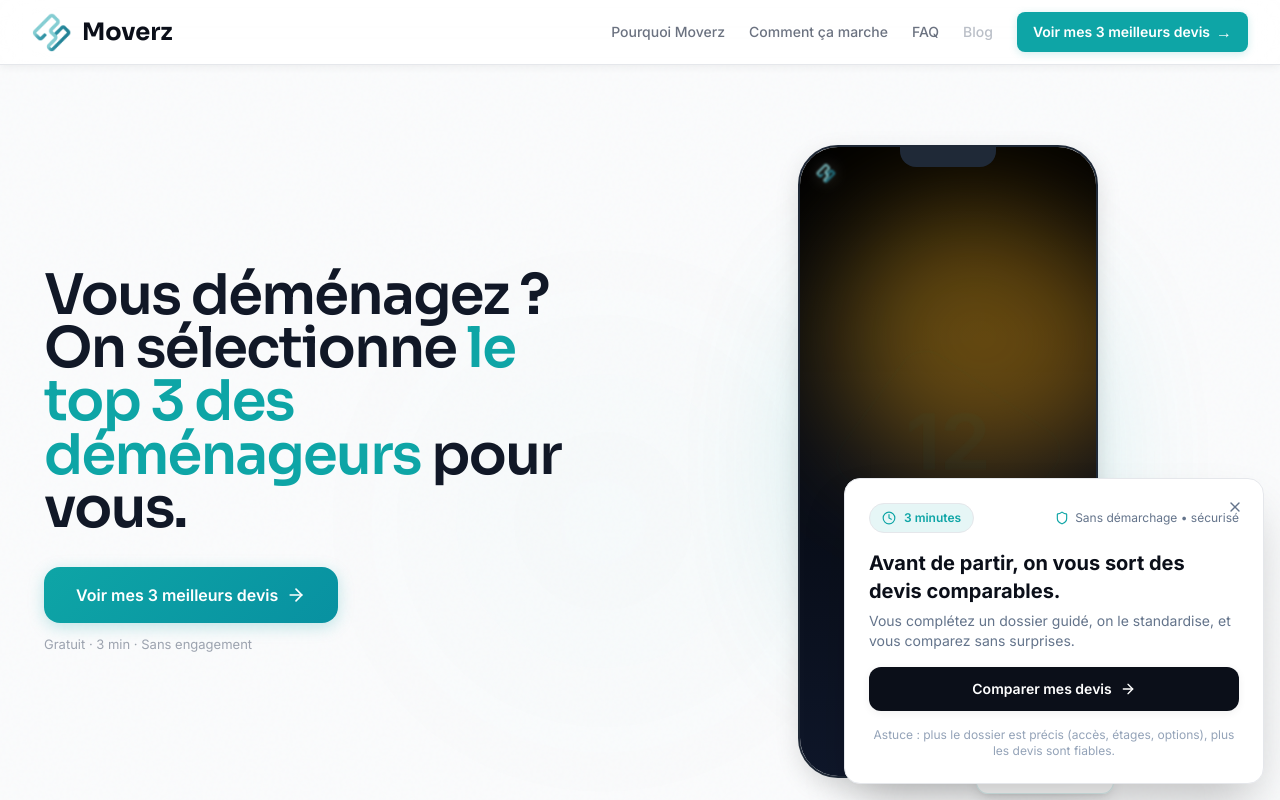
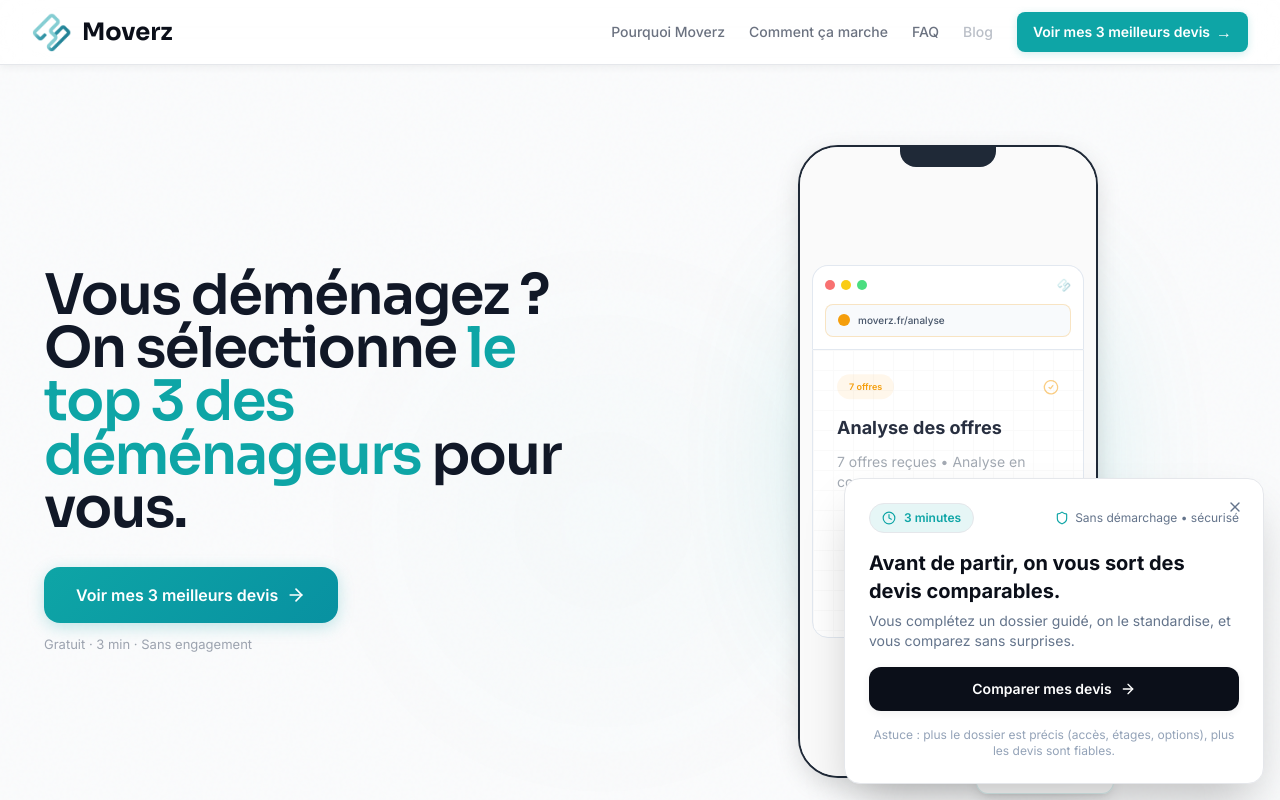
Before and after one commit to gdetaisne/moverz-fr, a Next.js app: page / in a window 1280 px wide. Shown: the top 800 px of the page. Built offline with nearby package versions, Linux system fonts and the light colour scheme.

Commit message:
🎨 Hero: Fake Browser style Linear - Ultra clean & minimal

```diff
--- a/components/sections/HeroV4TwoColumn.tsx
+++ b/components/sections/HeroV4TwoColumn.tsx
@@ -24,239 +24,243 @@ const STEPS = [
   { num: "3", text: "Vous choisissez sereinement", bold: true },
 ] as const;
 
-// ULTRA APPLE MORPHING ANIMATION - Liquid Blobs + Logo Formation
+// FAKE BROWSER ANIMATION - LINEAR STYLE (Clean & Minimal)
 function MorphingUIAnimation() {
   const [stage, setStage] = useState(0);
 
   useEffect(() => {
     const interval = setInterval(() => {
-      setStage((prev) => (prev + 1) % 5);
-    }, 3200);
+      setStage((prev) => (prev + 1) % 4);
+    }, 3000);
     return () => clearInterval(interval);
   }, []);
 
   const stages = [
-    { id: 0, label: "Envoi", count: "1", color: "#6366F1", gradient: "linear-gradient(135deg, #818CF8 0%, #6366F1 100%)" },
-    { id: 1, label: "Contact", count: "12", color: "#0EA5A6", gradient: "linear-gradient(135deg, #14B8A6 0%, #0EA5A6 100%)" },
-    { id: 2, label: "Réception", count: "7", color: "#F59E0B", gradient: "linear-gradient(135deg, #FBBF24 0%, #F59E0B 100%)" },
-    { id: 3, label: "Sélection", count: "3", color: "#10B981", gradient: "linear-gradient(135deg, #34D399 0%, #10B981 100%)" },
-    { id: 4, label: "Validation", count: "✓", color: "#0EA5A6", gradient: "linear-gradient(135deg, #0EA5A6 0%, #0891A1 100%)" },
+    {
+      id: 0,
+      url: "moverz.fr/dossier",
+      title: "Dossier créé",
+      content: "Paris → Lyon • 60m² • T3",
+      metric: "1 dossier",
+      color: "#64748B"
+    },
+    {
+      id: 1,
+      url: "moverz.fr/matching",
+      title: "Mise en concurrence",
+      content: "12 déménageurs contactés",
+      metric: "12 contacts",
+      color: "#0EA5A6"
+    },
+    {
+      id: 2,
+      url: "moverz.fr/analyse",
+      title: "Analyse des offres",
+      content: "7 offres reçues • Analyse en cours",
+      metric: "7 offres",
+      color: "#F59E0B"
+    },
+    {
+      id: 3,
+      url: "moverz.fr/selection",
+      title: "Top 3 Moverz",
+      content: "3 offres fiables sélectionnées",
+      metric: "3 offres",
+      color: "#10B981"
+    },
   ];
 
   const currentStage = stages[stage];
 
   return (
     <div
-      className="relative h-full w-full overflow-hidden flex items-center justify-center"
+      className="relative h-full w-full overflow-hidden p-3 flex items-center justify-center"
+      style={{ background: "#FAFAFA" }}
+    >
+      {/* Fake Browser Window - Linear Style */}
+      <motion.div
+        className="relative w-full max-w-sm mx-auto"
+        initial={{ opacity: 0, y: 20 }}
+        animate={{ opacity: 1, y: 0 }}
+        transition={{ duration: 0.6 }}
+      >
+        {/* Browser Chrome */}
+        <div
+          className="rounded-t-2xl border border-b-0 p-3"
           style={{
-        background: "linear-gradient(180deg, #000000 0%, #0F172A 100%)"
+            background: "white",
+            borderColor: "#E2E8F0"
           }}
         >
-      {/* Animated Blobs Background - Apple Style */}
-      <motion.div
-        className="absolute inset-0 opacity-40"
-        style={{ filter: "blur(60px)" }}
-      >
-        <motion.div
-          className="absolute w-48 h-48 rounded-full"
-          style={{ background: currentStage.gradient }}
-          animate={{
-            x: ["-10%", "110%", "-10%"],
-            y: ["0%", "80%", "0%"],
-            scale: [1, 1.2, 1],
-          }}
-          transition={{
-            duration: 20,
-            repeat: Infinity,
-            ease: "linear"
-          }}
-        />
-        <motion.div
-          className="absolute w-64 h-64 rounded-full"
-          style={{ background: currentStage.gradient }}
-          animate={{
-            x: ["100%", "-10%", "100%"],
-            y: ["70%", "10%", "70%"],
-            scale: [1.2, 1, 1.2],
-          }}
-          transition={{
-            duration: 18,
-            repeat: Infinity,
-            ease: "linear"
-          }}
-        />
-      </motion.div>
-
-      {/* Main Content Container */}
-      <div className="relative z-10 w-full h-full flex flex-col p-4">
-        {/* Logo Moverz qui se forme progressivement */}
-        <motion.div
-          className="flex items-center justify-between mb-6"
-          initial={{ opacity: 0 }}
-          animate={{ opacity: 1 }}
-        >
-          <motion.div
-            animate={{
-              filter: [
-                "blur(0px) brightness(1)",
-                "blur(2px) brightness(1.2)",
-                "blur(0px) brightness(1)",
-              ]
-            }}
-            transition={{ duration: 4, repeat: Infinity }}
-          >
+          {/* Traffic lights + Logo */}
+          <div className="flex items-center justify-between mb-3">
+            <div className="flex items-center gap-1.5">
+              <div className="w-2.5 h-2.5 rounded-full bg-red-400" />
+              <div className="w-2.5 h-2.5 rounded-full bg-yellow-400" />
+              <div className="w-2.5 h-2.5 rounded-full bg-green-400" />
+            </div>
             <Image
               src="/logo-ui.png"
               alt="Moverz"
-              width={70}
-              height={24}
-              className="h-5 w-auto brightness-0 invert"
-              style={{ filter: "drop-shadow(0 0 8px rgba(255,255,255,0.3))" }}
+              width={50}
+              height={16}
+              className="h-3.5 w-auto opacity-40"
             />
+          </div>
+
+          {/* Address Bar - Animated */}
+          <motion.div
+            className="flex items-center gap-2 px-3 py-2 rounded-lg border"
+            style={{
+              background: "#F8FAFC",
+              borderColor: "#E2E8F0"
+            }}
+            animate={{
+              borderColor: [currentStage.color + "00", currentStage.color + "40", currentStage.color + "00"]
+            }}
+            transition={{ duration: 2, repeat: Infinity }}
+          >
+            <div className="w-3 h-3 rounded-full" style={{ background: currentStage.color }} />
+            <AnimatePresence mode="wait">
+              <motion.p
+                key={stage}
+                initial={{ opacity: 0, x: -10 }}
+                animate={{ opacity: 1, x: 0 }}
+                exit={{ opacity: 0, x: 10 }}
+                className="text-[10px] font-medium text-slate-600 flex-1"
+              >
+                {currentStage.url}
+              </motion.p>
+            </AnimatePresence>
           </motion.div>
-        </motion.div>
+        </div>
 
-        {/* Center Morphing Area - Liquid Glass Effect */}
-        <div className="flex-1 flex items-center justify-center">
+        {/* Browser Content - Morphing Area */}
+        <div
+          className="relative rounded-b-2xl border overflow-hidden"
+          style={{
+            background: "white",
+            borderColor: "#E2E8F0",
+            minHeight: "280px"
+          }}
+        >
           <AnimatePresence mode="wait">
             <motion.div
               key={stage}
-              initial={{ opacity: 0, scale: 0.8, rotateX: -15 }}
-              animate={{ opacity: 1, scale: 1, rotateX: 0 }}
-              exit={{ opacity: 0, scale: 1.1, rotateX: 15 }}
-              transition={{
-                duration: 0.8,
-                ease: [0.16, 1, 0.3, 1]
+              initial={{ opacity: 0, y: 20 }}
+              animate={{ opacity: 1, y: 0 }}
+              exit={{ opacity: 0, y: -20 }}
+              transition={{ duration: 0.5, ease: [0.16, 1, 0.3, 1] }}
+              className="p-6"
+            >
+              {/* Header with pill */}
+              <div className="flex items-center justify-between mb-4">
+                <motion.div
+                  className="px-3 py-1.5 rounded-full text-[9px] font-semibold"
+                  style={{
+                    background: currentStage.color + "15",
+                    color: currentStage.color
                   }}
-              className="relative"
-              style={{ perspective: "1000px" }}
+                  initial={{ scale: 0.8 }}
+                  animate={{ scale: 1 }}
                 >
-              {/* Glassmorphism Card */}
+                  {currentStage.metric}
+                </motion.div>
                 <motion.div
-                className="relative rounded-3xl p-8 backdrop-blur-xl border"
-                style={{
-                  background: "rgba(255, 255, 255, 0.05)",
-                  borderColor: "rgba(255, 255, 255, 0.1)",
-                  boxShadow: `0 20px 60px ${currentStage.color}40, inset 0 1px 0 rgba(255,255,255,0.2)`,
-                }}
-                animate={{
-                  boxShadow: [
-                    `0 20px 60px ${currentStage.color}40, inset 0 1px 0 rgba(255,255,255,0.2)`,
-                    `0 30px 80px ${currentStage.color}60, inset 0 1px 0 rgba(255,255,255,0.3)`,
-                    `0 20px 60px ${currentStage.color}40, inset 0 1px 0 rgba(255,255,255,0.2)`,
-                  ]
-                }}
-                transition={{ duration: 3, repeat: Infinity }}
+                  initial={{ rotate: -90, opacity: 0 }}
+                  animate={{ rotate: 0, opacity: 1 }}
+                  transition={{ delay: 0.2 }}
                 >
-                {/* Animated Ring/Orbit */}
-                <motion.div
-                  className="absolute inset-0 rounded-3xl border-2"
-                  style={{ borderColor: currentStage.color }}
-                  animate={{
-                    rotate: 360,
-                    scale: [1, 1.05, 1],
-                    opacity: [0.3, 0.6, 0.3]
-                  }}
-                  transition={{
-                    rotate: { duration: 8, repeat: Infinity, ease: "linear" },
-                    scale: { duration: 2, repeat: Infinity },
-                    opacity: { duration: 2, repeat: Infinity }
-                  }}
-                />
+                  <CheckCircle2 className="w-4 h-4" style={{ color: currentStage.color }} />
+                </motion.div>
+              </div>
 
-                {/* Central Number/Icon - Morphing */}
-                <motion.div
-                  className="relative z-10 text-center"
-                  initial={{ scale: 0, rotate: -180 }}
-                  animate={{ scale: 1, rotate: 0 }}
-                  transition={{
-                    type: "spring",
-                    stiffness: 200,
-                    damping: 20,
-                    delay: 0.2
-                  }}
-                >
-                  <motion.div
-                    className="text-7xl font-bold mb-2"
-                    style={{
-                      background: currentStage.gradient,
-                      WebkitBackgroundClip: "text",
-                      WebkitTextFillColor: "transparent",
-                      backgroundClip: "text",
-                    }}
-                    animate={{
-                      scale: [1, 1.1, 1],
-                    }}
-                    transition={{ duration: 1.5, repeat: Infinity }}
-                  >
-                    {currentStage.count}
-                  </motion.div>
-
-                  <motion.p
-                    className="text-sm font-semibold tracking-wide uppercase"
-                    style={{ color: "rgba(255,255,255,0.9)" }}
+              {/* Title */}
+              <motion.h3
+                className="text-lg font-bold text-slate-900 mb-2"
                 initial={{ opacity: 0, y: 10 }}
                 animate={{ opacity: 1, y: 0 }}
-                    transition={{ delay: 0.4 }}
+                transition={{ delay: 0.1 }}
               >
-                    {currentStage.label}
+                {currentStage.title}
+              </motion.h3>
+
+              {/* Content */}
+              <motion.p
+                className="text-sm text-slate-600 mb-6"
+                initial={{ opacity: 0, y: 10 }}
+                animate={{ opacity: 1, y: 0 }}
+                transition={{ delay: 0.2 }}
+              >
+                {currentStage.content}
               </motion.p>
-                </motion.div>
 
-                {/* Particles/Dots Effect */}
+              {/* Progress Visual - Linear style bars */}
+              <motion.div
+                className="space-y-2"
+                initial={{ opacity: 0 }}
+                animate={{ opacity: 1 }}
+                transition={{ delay: 0.3 }}
+              >
                 {[...Array(3)].map((_, i) => (
                   <motion.div
                     key={i}
-                    className="absolute w-2 h-2 rounded-full"
+                    className="h-1.5 rounded-full overflow-hidden"
+                    style={{ background: "#F1F5F9" }}
+                    initial={{ width: 0 }}
+                    animate={{ width: "100%" }}
+                    transition={{ duration: 0.6, delay: 0.4 + i * 0.1 }}
+                  >
+                    <motion.div
+                      className="h-full rounded-full"
                       style={{ background: currentStage.color }}
-                    animate={{
-                      x: [0, Math.random() * 100 - 50],
-                      y: [0, Math.random() * 100 - 50],
-                      opacity: [0, 1, 0],
-                      scale: [0, 1, 0]
-                    }}
-                    transition={{
-                      duration: 2,
-                      repeat: Infinity,
-                      delay: i * 0.5,
-                      ease: "easeOut"
-                    }}
+                      initial={{ width: "0%" }}
+                      animate={{ width: `${60 + i * 15}%` }}
+                      transition={{ duration: 1, delay: 0.5 + i * 0.1, ease: [0.16, 1, 0.3, 1] }}
                     />
+                  </motion.div>
                 ))}
+              </motion.div>
+
+              {/* Fake Button */}
+              <motion.div
+                className="mt-6 px-4 py-2.5 rounded-lg text-center text-sm font-semibold text-white"
+                style={{ background: currentStage.color }}
+                initial={{ opacity: 0, y: 10 }}
+                animate={{ opacity: 1, y: 0 }}
+                transition={{ delay: 0.5 }}
+                whileHover={{ scale: 1.02 }}
+              >
+                Continuer
               </motion.div>
             </motion.div>
           </AnimatePresence>
+
+          {/* Subtle grid pattern background */}
+          <div
+            className="absolute inset-0 opacity-[0.02] pointer-events-none"
+            style={{
+              backgroundImage: "linear-gradient(#000 1px, transparent 1px), linear-gradient(90deg, #000 1px, transparent 1px)",
+              backgroundSize: "20px 20px"
+            }}
+          />
         </div>
 
-        {/* Bottom Progress - Liquid Bar */}
-        <motion.div className="mt-6">
-          <div className="flex justify-center gap-2 mb-3">
+        {/* Stage indicator - Minimal dots */}
+        <div className="flex justify-center gap-1.5 mt-4">
           {stages.map((s, i) => (
             <motion.div
               key={s.id}
               className="h-1 rounded-full"
               style={{
-                  width: i === stage ? "32px" : "8px",
-                  background: i === stage ? currentStage.gradient : "rgba(255,255,255,0.2)",
+                width: i === stage ? "24px" : "6px",
+                background: i === stage ? currentStage.color : "#CBD5E1"
               }}
-                animate={{
-                  opacity: i <= stage ? 1 : 0.3,
-                }}
-                transition={{ duration: 0.3 }}
+              animate={{ opacity: i <= stage ? 1 : 0.3 }}
             />
           ))}
         </div>
-          <motion.p
-            key={stage}
-            initial={{ opacity: 0, y: 5 }}
-            animate={{ opacity: 1, y: 0 }}
-            className="text-center text-[10px] font-medium"
-            style={{ color: "rgba(255,255,255,0.5)" }}
-          >
-            Paris → Lyon • 15 mars 2026
-          </motion.p>
       </motion.div>
-      </div>
     </div>
   );
 }
```
Lines whose indentation alone changed are shown as unchanged.
